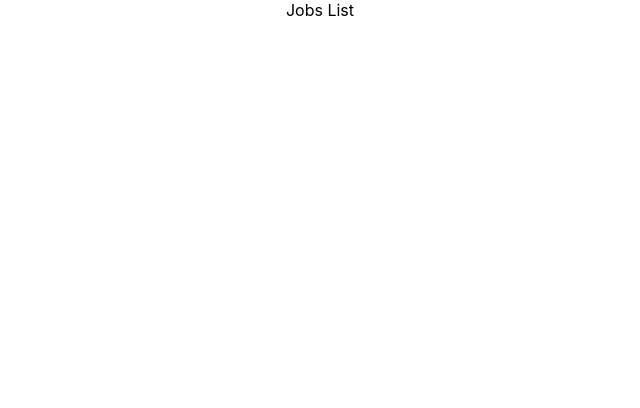
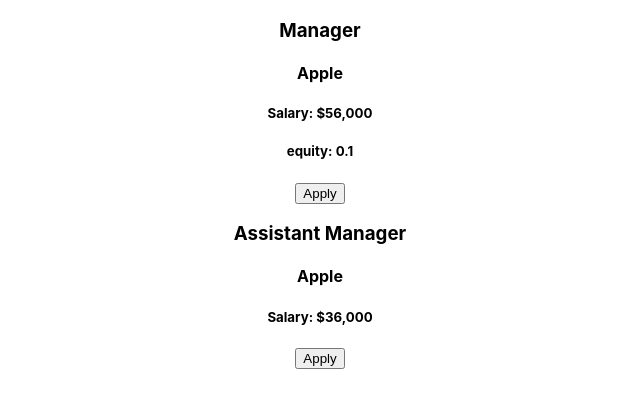
Before and after one commit to rnbrietzke10/react-jobly, a React (Create React App) app in the folder frontend/: page /jobs in a window 1280 px wide. Shown: the top 408 px of the page, without its empty margins (320-960 px from the left). Built offline with nearby package versions, Linux system fonts and the light colour scheme.

Commit message:
create jobList and job component with dummy data

```diff
--- a/frontend/src/components/CompaniesList/CompaniesList.js
+++ b/frontend/src/components/CompaniesList/CompaniesList.js
@@ -1,32 +1,16 @@
 import React, { useState } from 'react';
 import './CompaniesList.css';
+import SearchBox from '../SearchBox/SearchBox';
 
 const CompaniesList = () => {
-  const [searchTerm, setSearchTerm] = useState('');
-  const handleChange = (e) => {
-    setSearchTerm(e.target.value);
-  };
-  const handleSubmit = (e) => {
-    e.preventDefault();
-    // send request to api to get filtered jobs or companies
-  };
+  const [companies, setCompanies] = useState([]);
+  const [searchResults, setSearchResults] = useState([]);
+
   return (
     <div>
-      <form onSubmit={handleSubmit}>
-        <label htmlFor="search"></label>
-        <input
-          id="search"
-          type="text"
-          name="search"
-          value={searchTerm}
-          placeholder={`Search for `}
-          className="form-input"
-          onChange={handleChange}
-        />
-        <button>Search</button>
-      </form>
-      <main className="SearcPage-details">
-        {/* map over jobs or companies */}
+      <SearchBox setSearchTerm={setSearchResults} items={companies} />
+      <main className="Companylist">
+        {/* map over jobs or companies */ companies.map((company) => {})}
       </main>
     </div>
   );
--- a/frontend/src/components/JobsList/JobsList.js
+++ b/frontend/src/components/JobsList/JobsList.js
@@ -1,9 +1,25 @@
 import React from 'react';
 import './JobsList.css';
+import Job from '../job/Job';
 const JobsList = () => {
+  const jobs = [
+    {
+      title: 'Manager',
+      companyName: 'Apple',
+      salary: '$56,000',
+      equity: 0.1,
+    },
+    {
+      title: 'Assistant Manager',
+      companyName: 'Apple',
+      salary: '$36,000',
+    },
+  ];
   return (
     <div>
-      <div>Jobs List</div>
+      {jobs.map((job) => (
+        <Job job={job} />
+      ))}
     </div>
   );
 };
--- a/frontend/src/components/SearchBox/SearchBox.js
+++ b/frontend/src/components/SearchBox/SearchBox.js
@@ -1,13 +1,18 @@
-import React, { useState } from 'react';
+import React from 'react';
 
-const SearchBox = () => {
-  const [searchTerm, setSearchTerm] = useState('');
+const SearchBox = ({ items, setSearchResults }) => {
+  const handleSubmit = (e) => e.preventDefault();
+
   const handleChange = (e) => {
-    setSearchTerm(e.target.value);
-  };
-  const handleSubmit = (e) => {
-    e.preventDefault();
-    // send request to api to get filtered jobs or companies
+    if (!e.target.value) return setSearchResults(items);
+
+    const resultsArray = items.filter(
+      (item) =>
+        item.title.includes(e.target.value) ||
+        item.body.includes(e.target.value)
+    );
+
+    setSearchResults(resultsArray);
   };
   return (
     <form onSubmit={handleSubmit}>
@@ -16,12 +21,11 @@
         id="search"
         type="text"
         name="search"
-        value={searchTerm}
-        placeholder={`Search for `}
+        placeholder={`Search`}
         className="form-input"
         onChange={handleChange}
       />
-      <button>Search</button>
+      <button className="btn btn__search">Search</button>
     </form>
   );
 };
--- /dev/null
+++ b/frontend/src/components/job/Job.js
@@ -0,0 +1,19 @@
+import React from 'react';
+import './Job.css';
+
+const Job = ({ job }) => {
+  return (
+    <div className="Job__container">
+      <div className="Job__description">
+        <h3 className="Job__title">{job.title}</h3>
+
+        <h4>{job.companyName} </h4>
+        <h5>Salary: {job.salary}</h5>
+        {job.equity ? <h5>equity: {job.equity}</h5> : ''}
+      </div>
+      <button className="btn Job__apply-btn">Apply</button>
+    </div>
+  );
+};
+
+export default Job;
```
Also changed, not shown: frontend/src/components/Company/Company.js (added, +11 -0 lines), frontend/src/components/DescriptionBox/DiscriptionBox.js (deleted, +0 -13 lines), frontend/src/helper.js (added, +10 -0 lines), frontend/src/components/Company/Company.css (added), frontend/src/components/job/Job.css (added).
